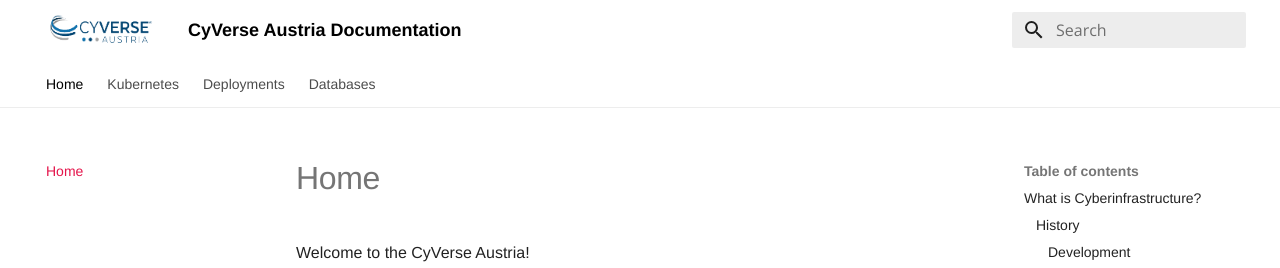
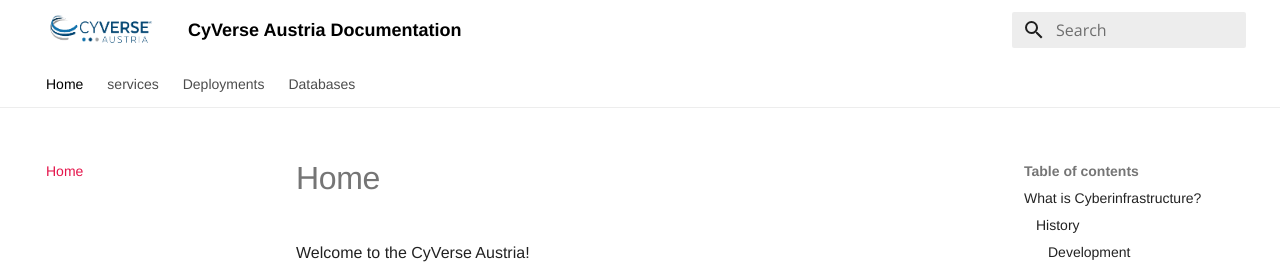
Before and after one commit to cyverse-austria/docs, an MkDocs documentation site: the page built from docs/index.md, in a window 1280 px wide and 900 px high. Shown: the top 268 px of the window. Built offline with MkDocs 1.6.1 and Material for MkDocs 9.7.7, drawn with Linux system fonts in a browser that asks for light colours.

Commit message:
Update mkdocs.yml

```diff
--- a/mkdocs.yml
+++ b/mkdocs.yml
@@ -37,8 +37,9 @@
   - Home: 'index.md'
   # - Development:
   #   - overview: 'development/index.md'
-  - Kubernetes:
-    - Services: 'services/kubernetes/index.md'
+  - services:
+    - kubernetes: 'services/kubernetes/index.md'
+    - keyclock: 'services/keyclock/Reaml.md'
     - Namespaces: 'services/kubernetes/ns.md'
   - Deployments:
     - Kubernetes: 'deployments/kubernetes-deploy.md'
```
